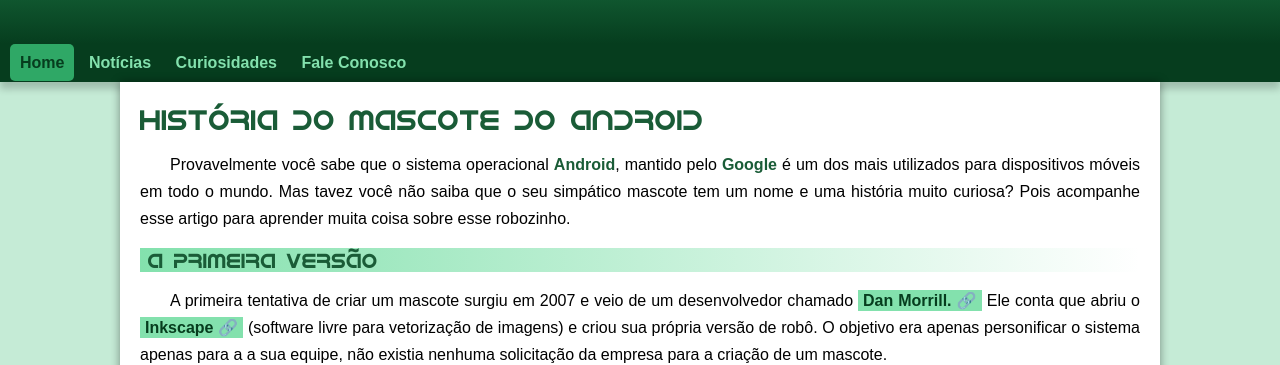
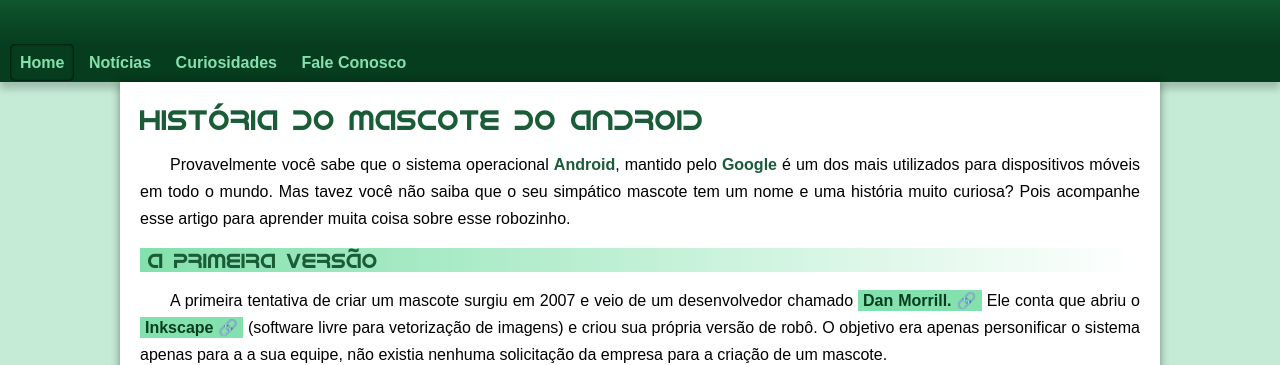
Before and after one commit to WyllamRenato/projeto-android, a plain HTML site: page index.html in a window 1280 px wide. In both pictures the pointer is over the link "Home". Shown: the part 146-511 px from the top of the page. Drawn offline with Linux system fonts and the light colour scheme.

Commit message:
Update style.css

```diff
--- a/style/style.css
+++ b/style/style.css
@@ -78,8 +78,9 @@ nav>a {
 
 nav>a:hover {
     transition-duration: 0.3s;
-    background-color: var(--cor3);
-    color: var(--cor5);
+    /*background-color: var(--cor3);
+    color: var(--cor5);*/
+    box-shadow: inset 0px 0px 3px black;
 }
 
 main {
```
